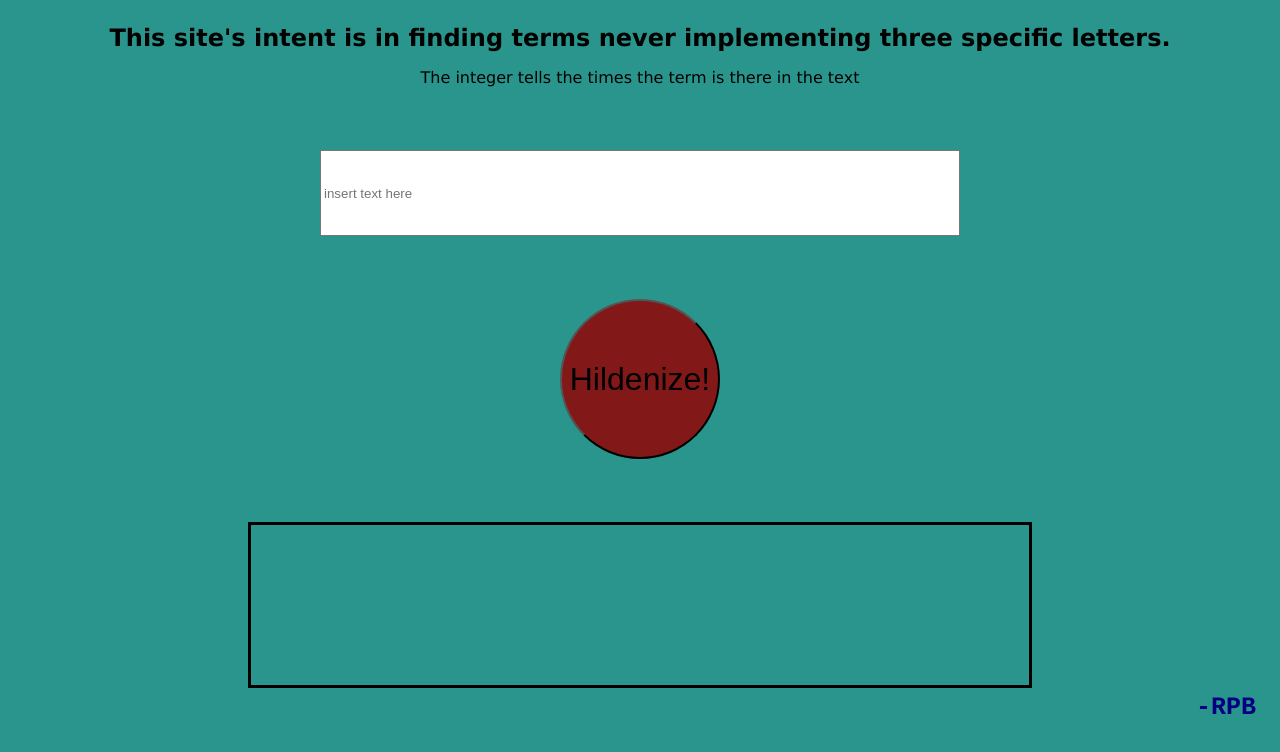
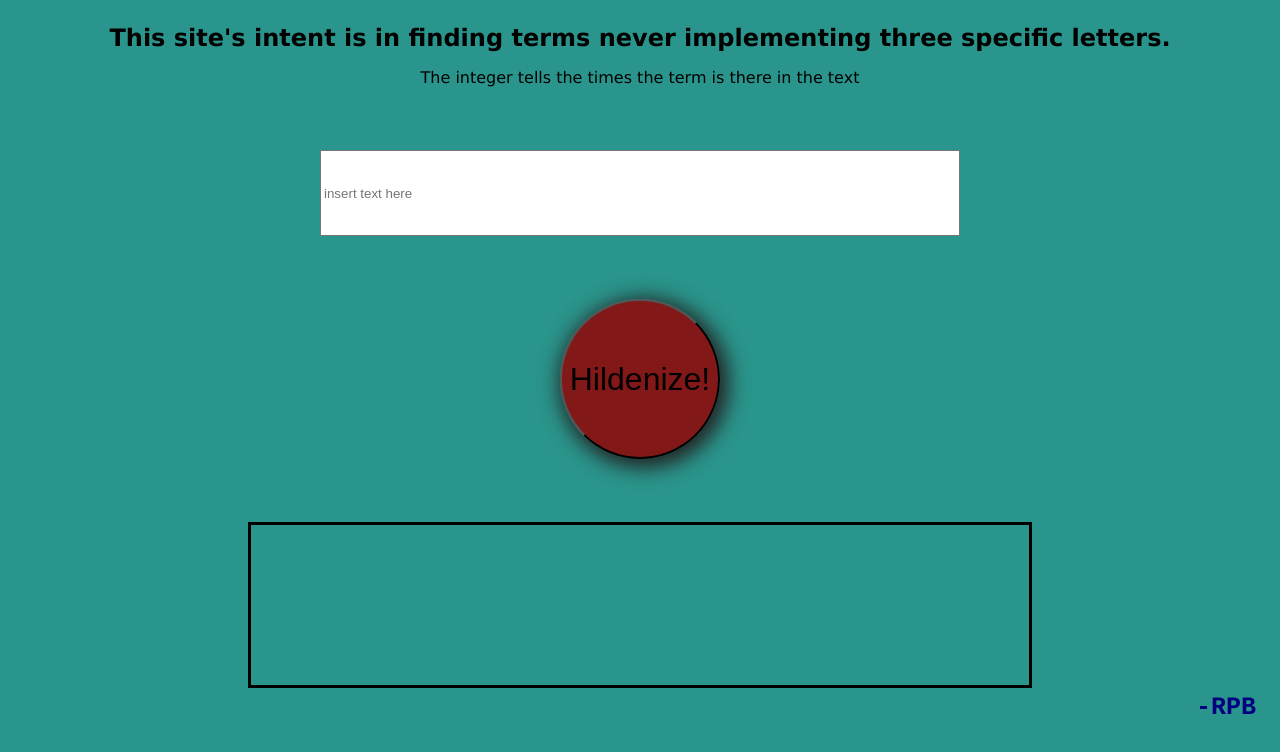
Before and after one commit to ryanpburnett/aou-removal, a plain HTML site: page index.html in a window 1280 px wide. Drawn offline with Linux system fonts and the light colour scheme.

Commit message:
added blur on button

```diff
--- a/style.css
+++ b/style.css
@@ -46,6 +46,7 @@ h1, p {
     background-color: Red;
     font-size: 2rem;
     text-align: center;
+    box-shadow: 4px 4px 20px 5px #242424;
     animation-name: animateButton;
     animation-duration: 4s;
     animation-iteration-count: infinite;
```
